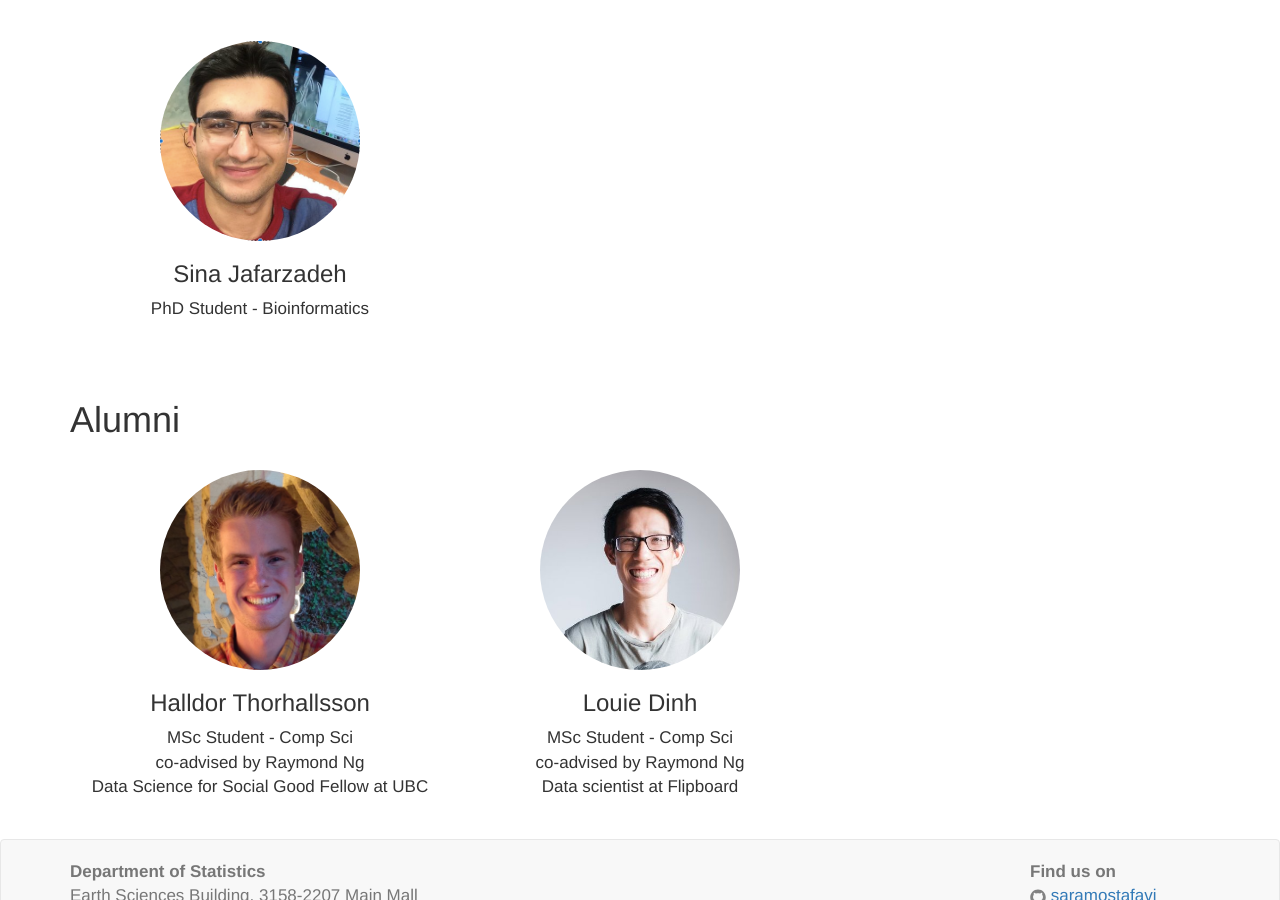
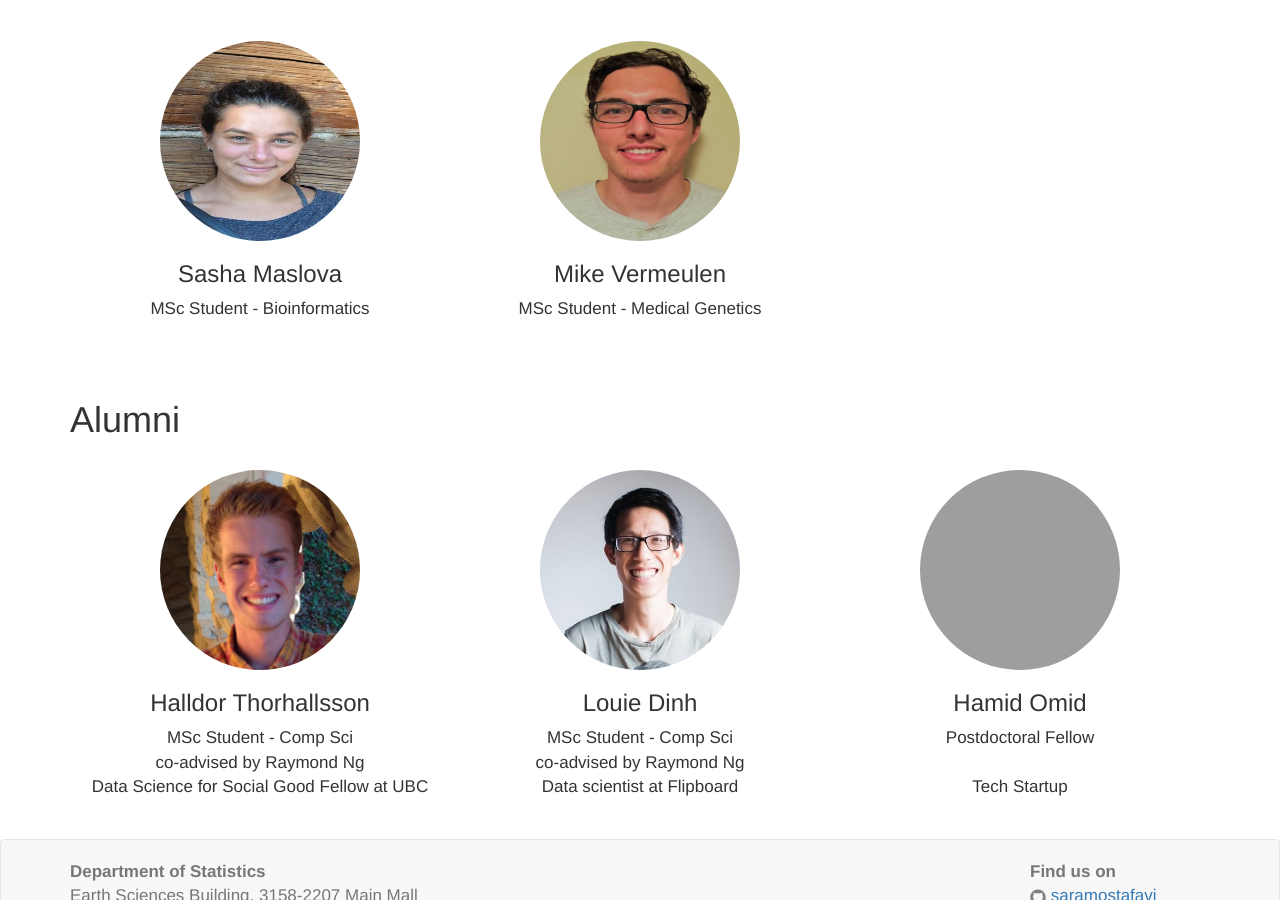
Before and after one commit to saramostafavi/saramostafavi.github.io, a Jekyll site: the page built from people.html, in a window 1280 px wide and 900 px high, scrolled down 819 px. Built offline with Jekyll 4.4.1, drawn with Linux system fonts in a browser that asks for light colours; nearby versions of some CDN libraries; a style sheet for code colours, icons or effects is not loaded; some of the changed text lies outside the part shown; grey boxes are pictures that could not be loaded.

Commit message:
updated photos

```diff
--- a/_data/alumni.yml
+++ b/_data/alumni.yml
@@ -10,3 +10,8 @@
   program: co-advised by Raymond Ng
   photo: "/images/Louie.jpg"
   lnp: Data scientist at Flipboard
+
+- name: Hamid Omid
+  role: Postdoctoral Fellow
+  photo: "/images/hamid.png"
+  lnp: Tech Startup
--- a/_data/people.yml
+++ b/_data/people.yml
@@ -6,11 +6,6 @@
 - name: Bernard Ng
   role: Research Associate
   photo: "/images/Bernard.jpg"
-
-- name: Hamid Omid
-  role: Postdoctoral Fellow
-  photo: "/images/hamid.png"
-
 
 - name: Farnush Farhadi
   role: MSc Student - Bioinformatics
@@ -28,3 +23,12 @@
 - name: Sina Jafarzadeh
   role: PhD Student - Bioinformatics
   photo: "/images/SinaJ.png"
+
+- name: Sasha Maslova
+  role: MSc Student - Bioinformatics
+  photo: "/images/Sasha.jpg"
+
+
+- name: Mike Vermeulen
+  role: MSc Student - Medical Genetics
+  photo: "/images/MikeV.JPG"
```
Also changed, not shown: images/MikeV.JPG (added), images/Sasha.jpg (added).
